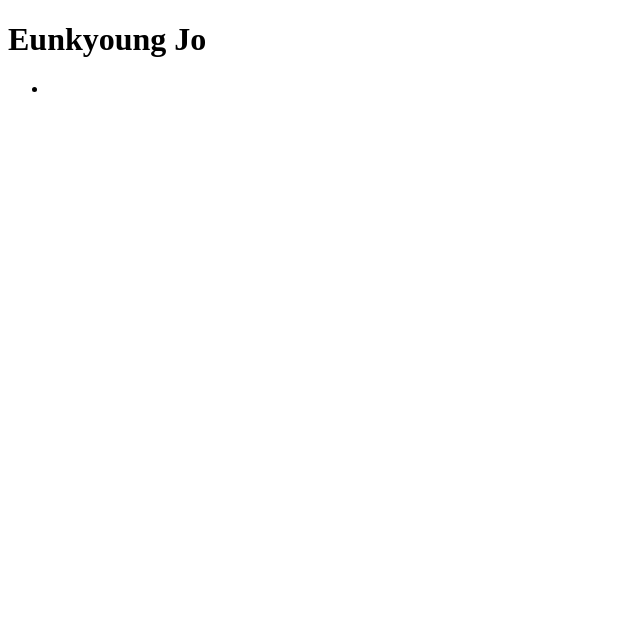
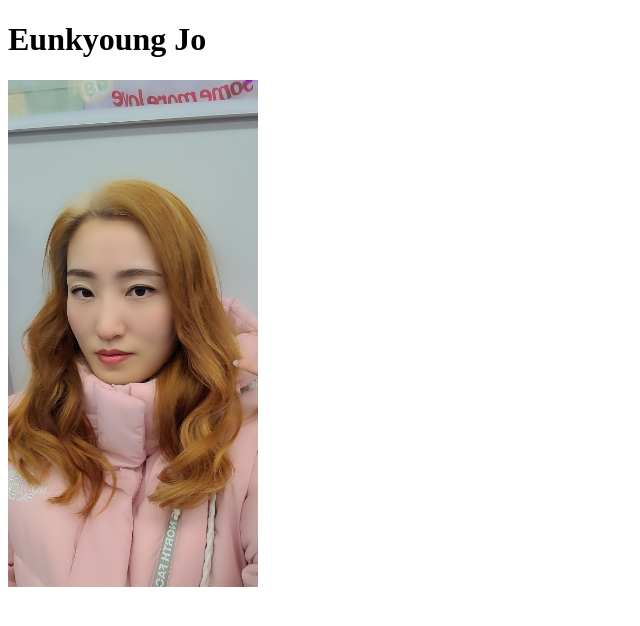
Before and after one commit to EunkyoungJo/mtm6201-week1, a plain HTML site: page index.html in a window 1280 px wide. Shown: the whole page, without its empty margins (0-640 px from the left). Drawn offline with Linux system fonts and the light colour scheme.

Commit message:
add coment and image file

```diff
--- a/index.html
+++ b/index.html
@@ -7,13 +7,14 @@
 </head>
 <body>
     <header>
+        <!-- create main heading -->
         <h1>Eunkyoung Jo</h1>
     </header>
 
     <main>
-        <ul>
-            <li><a href=""></a></li>
-        </ul>
+        <!-- adding my image -->
+        <img src="images/profile.jpg" alt="Photo of Eunkyoung Jo" width="250">
+
 
     </main>
 
```
